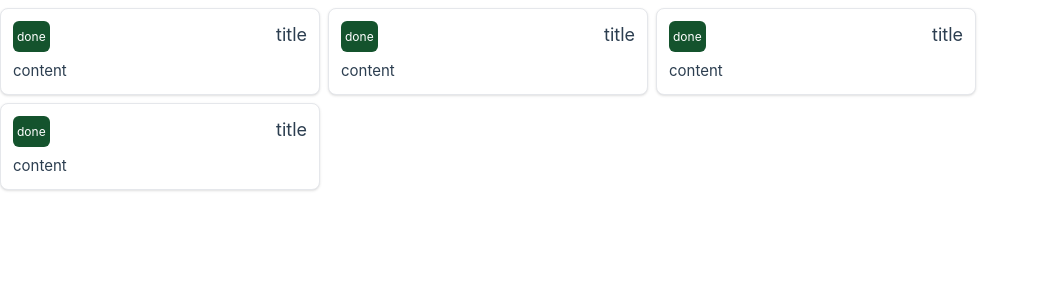
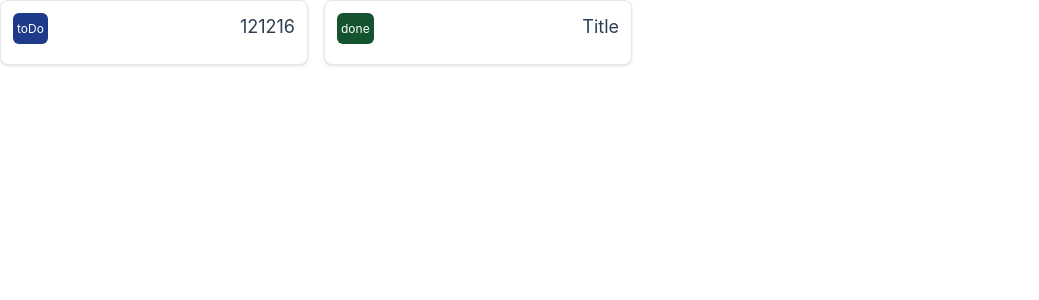
Before and after one commit to marziyedl/vue-task-management, a Vue app: page / in a window 1280 px wide. Shown: the top 300 px of the page, without its empty margins (0-1039 px from the left). Built offline with nearby package versions, Linux system fonts and the light colour scheme.

Commit message:
feat: 🎸 add task list in home

```diff
--- a/src/App.vue
+++ b/src/App.vue
@@ -1,12 +1,10 @@
 <script setup lang="ts">
-import Task from './components/Task.vue'
 import "./style.css"
+
+// const tasks = reactive(useFetchDataFromLocalStorage())
+// console.log(tasks);
 </script>
+
 <template>
-  <section class="container ml-auto mr-auto flex flex-row flex-wrap gap-2 m-2">
-    <Task />
-    <Task />
-    <Task />
-    <Task />
-  </section>
+  <router-view></router-view>
 </template>
--- a/src/components/Badge.vue
+++ b/src/components/Badge.vue
@@ -1,9 +1,11 @@
 <template>
-    <div class="bg-green-900 text-white p-1 rounded-md">
-      <small>  {{ type }}</small>
-    </div>
+  <div :class="BadgeModel[props.type] + ' text-white p-1 rounded-md'">
+    <small> {{ props.type }}</small>
+  </div>
 </template>
+
 <script setup lang="ts">
-defineProps<{ type: 'done' | 'toDo' | 'rejected' }>();
+import { type BadgePropsModel, BadgeModel } from "../models/badge.model";
 
+const props = defineProps<{ type: BadgePropsModel }>();
 </script>
--- a/src/components/Task.vue
+++ b/src/components/Task.vue
@@ -1,15 +1,18 @@
+<script setup lang="ts">
+import Badge from "./Badge.vue";
+import type TaskProps from "../models/task.model";
 
-<script setup lang="ts">
-import Badge from './Badge.vue';
+const props = defineProps<TaskProps>();
 </script>
 
 <template>
-    <section
-        class="basis-1/2 md:basis-1/4 p-3 bg-white border  border-gray-200 rounded-lg shadow hover:bg-gray-100">
-        <div class="flex justify-between">
-            <Badge type="done" />
-            <h5 class="text-lg">title</h5>
-        </div>
-        <p class="box-content mt-2">content</p>
+  <router-link :to="props.id">
+    <section class="w-full p-3 bg-white border border-gray-200 rounded-lg shadow hover:bg-gray-100">
+      <div class="flex justify-between">
+        <Badge :type="props.status" />
+        <h5 class="text-lg">{{ props.title }}</h5>
+      </div>
+      <p class="box-content mt-2">{{ props.content }}</p>
     </section>
+  </router-link>
 </template>
--- a/src/router/index.ts
+++ b/src/router/index.ts
@@ -1,5 +1,7 @@
 import { createRouter, createWebHistory } from 'vue-router'
 import HomeView from '../views/HomeView.vue'
+import TaskDetailView from '../views/TaskDetailView.vue'
+
 
 const router = createRouter({
   history: createWebHistory(import.meta.env.BASE_URL),
@@ -10,13 +12,10 @@ const router = createRouter({
       component: HomeView
     },
     {
-      path: '/about',
-      name: 'about',
-      // route level code-splitting
-      // this generates a separate chunk (About.[hash].js) for this route
-      // which is lazy-loaded when the route is visited.
-      component: () => import('../views/AboutView.vue')
-    }
+      path: '/:id',
+      name: 'task',
+      component: TaskDetailView
+    },
   ]
 })
 
--- a/src/views/HomeView.vue
+++ b/src/views/HomeView.vue
@@ -1,8 +1,13 @@
 <script setup lang="ts">
+import { reactive } from 'vue';
+import useFetchDataFromLocalStorage from '@/composable/useFetchDataFromLocalStorage';
+import Task from '@/components/Task.vue';
+
+const tasks = reactive(useFetchDataFromLocalStorage())
 </script>
 
 <template>
-  <main>
-    Home
+  <main class="container mx-auto grid grid-cols-2 md:grid-cols-4 gap-4">
+    <Task  v-for=" task in tasks" :title="task.title" :id="task.id" :status="task.status" :content="task.content" />
   </main>
 </template>
```
